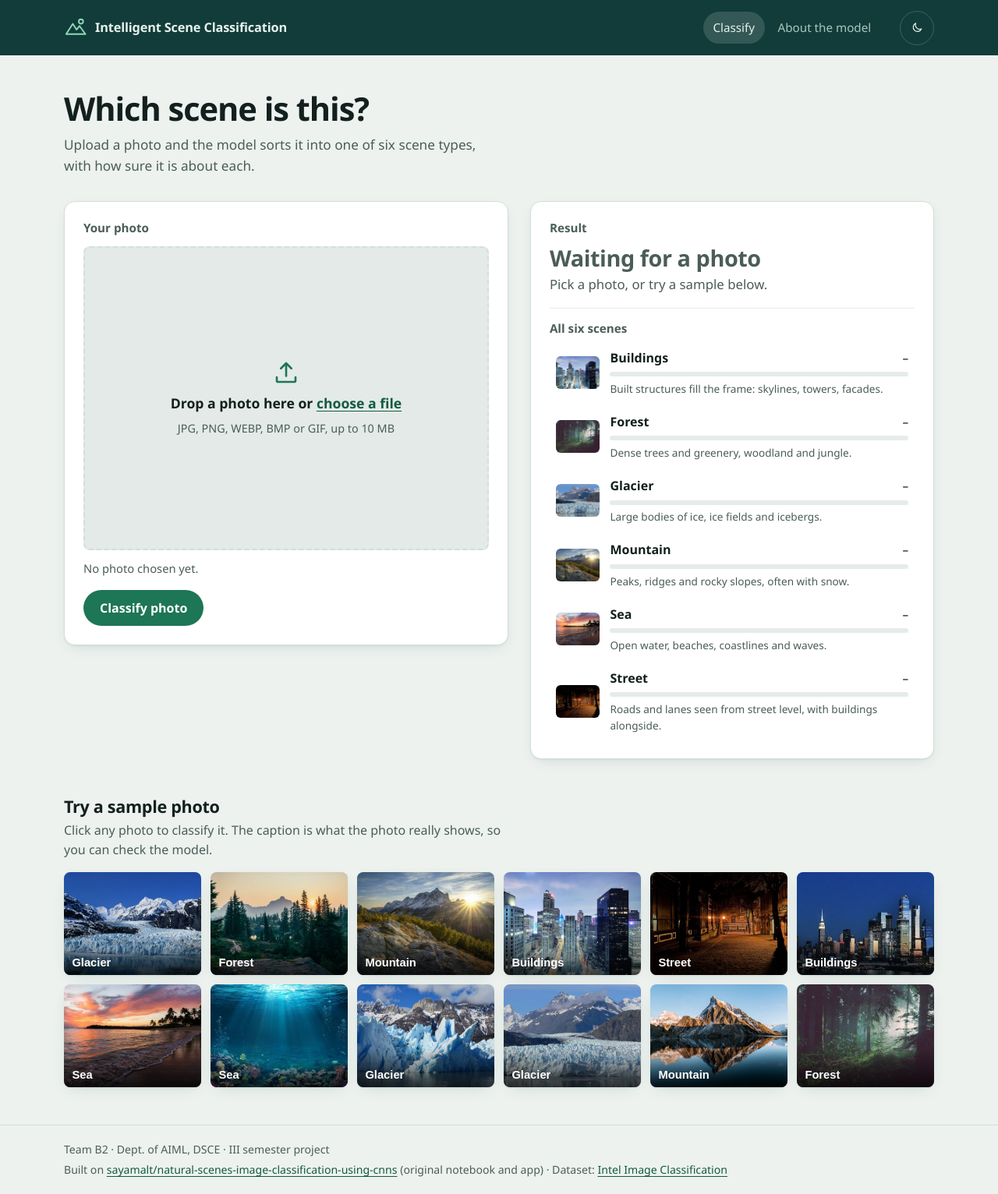
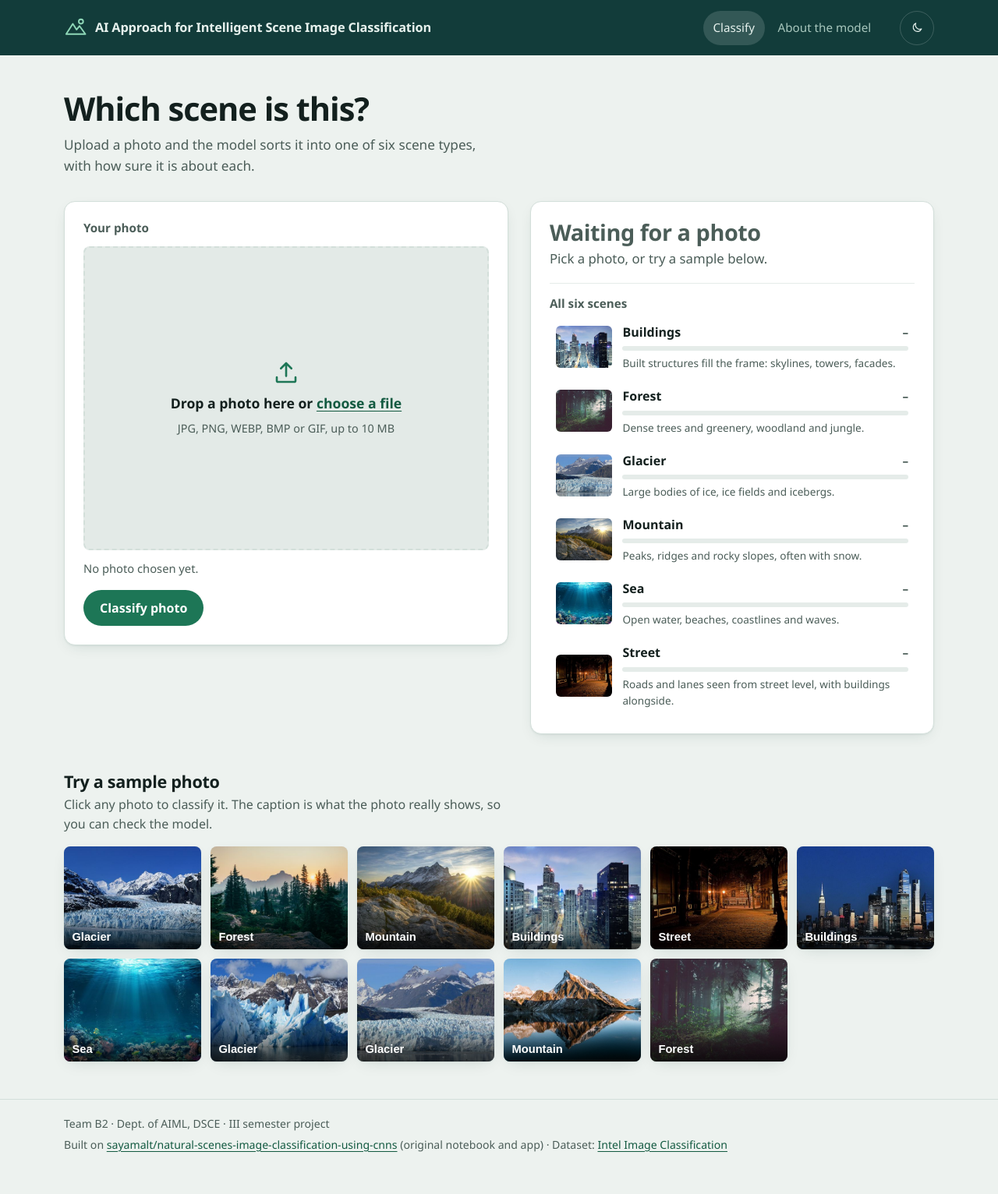
Before and after one commit to vmahammadakheel1401/Intelligent-scene-classification, a Flask app: page / in a window 1280 px wide. Shown: the whole page at 78% size. After the commit the page ends 1478 px from the top, so only its background shows below. Run offline with Flask 3, Linux system fonts and the light colour scheme.

Commit message:
UI review fixes: headings, tap targets, title, photo frame, class guide
From a design review of the new interface:
- The verdict is now the result panel's heading (no small label above it).
- Header shows the full project title on wide screens.
- Class descriptions show on phones too, and an "About the six scenes"
  section stays available after a result.
- All buttons and nav links are at least 44px tall.
- The preview frame takes the photo's own shape, so photos fill it;
  larger scene thumbnails on desktop.
- About page no longer claims the model is already retrained.
- test_image_7.jpeg is no longer shown: it carries an "Unsplash+"
  (paid licence) watermark. README records where the photos come from.

Co-Authored-By: Claude Opus 5.5 <noreply@anthropic.com>

```diff
--- a/app.py
+++ b/app.py
@@ -37,12 +37,13 @@ CLASS_INFO = {
 }
 CLASS_THUMBS = {  # one bundled sample photo that represents each class
     "buildings": "test_image_4.jpg", "forest": "test_image_12.jpg", "glacier": "test_image_10.jpg",
-    "mountain": "test_image_3.jpg", "sea": "test_image_7.jpg", "street": "test_image_5.jpg",
+    "mountain": "test_image_3.jpg", "sea": "test_image_8.jpg", "street": "test_image_5.jpg",
 }
 SAMPLE_LABELS = {  # what each bundled sample image shows (checked by eye)
     "test_image_1.jpg": "glacier", "test_image_2.jpg": "forest", "test_image_3.jpg": "mountain",
     "test_image_4.jpg": "buildings", "test_image_5.jpg": "street", "test_image_6.jpg": "buildings",
-    "test_image_7.jpeg": "sea", "test_image_8.jpg": "sea", "test_image_9.jpg": "glacier",
+    # test_image_7.jpeg is left out: it carries an "Unsplash+" (paid licence) watermark.
+    "test_image_8.jpg": "sea", "test_image_9.jpg": "glacier",
     "test_image_10.jpg": "glacier", "test_image_11.jpg": "mountain", "test_image_12.jpeg": "forest",
 }
 
--- a/static/css/style.css
+++ b/static/css/style.css
@@ -129,8 +129,10 @@ code { font-family: ui-monospace, "Cascadia Mono", Consolas, monospace; font-siz
 .brand { display: flex; align-items: center; gap: 0.6rem; color: inherit; text-decoration: none; font-weight: 600; letter-spacing: -0.01em; margin-right: auto; }
 .brand-mark { width: 1.9rem; height: 1.9rem; color: #8fd8b8; }
 .brand-text { font-size: 1.02rem; }
+.brand-short { display: none; }
 .nav { display: flex; gap: 0.25rem; }
 .nav a {
+    display: inline-flex; align-items: center; justify-content: center; min-height: 2.75rem;
     color: var(--shell-ink-2); text-decoration: none; font-size: 0.95rem; font-weight: 500;
     padding: 0.55rem 0.8rem; border-radius: 999px; transition: background-color 0.15s, color 0.15s;
 }
@@ -178,6 +180,7 @@ code { font-family: ui-monospace, "Cascadia Mono", Consolas, monospace; font-siz
 .dropzone.has-image { border-style: solid; border-color: var(--line); }
 .dropzone.has-image:hover { background: var(--photo-ground); }
 .dropzone-preview { position: absolute; inset: 0; width: 100%; height: 100%; object-fit: contain; }
+.dropzone.has-image { aspect-ratio: var(--img-ratio, 4 / 3); }
 .dropzone-empty { display: grid; justify-items: center; gap: 0.5rem; padding: 1.5rem; text-align: center; color: var(--ink-2); }
 .dropzone-empty .icon-lg { color: var(--accent); }
 .dropzone-title { font-size: 1.1rem; font-weight: 600; color: var(--ink); }
@@ -210,7 +213,7 @@ code { font-family: ui-monospace, "Cascadia Mono", Consolas, monospace; font-siz
 .btn-primary:hover:not(:disabled) { background: var(--accent-strong); }
 .btn-quiet { background: transparent; color: var(--ink); border-color: var(--line); }
 .btn-quiet:hover:not(:disabled) { border-color: var(--ink-2); }
-.btn-small { min-height: 2.25rem; padding: 0.3rem 0.9rem; font-size: 0.9rem; }
+.btn-small { min-height: 2.75rem; padding: 0.3rem 0.9rem; font-size: 0.9rem; }
 .btn .spinner { display: none; }
 .is-busy .btn-primary .spinner { display: inline-block; }
 
@@ -261,6 +264,24 @@ code { font-family: ui-monospace, "Cascadia Mono", Consolas, monospace; font-siz
 .scene.is-top .bar { background: var(--panel); }
 .scene.is-top .scene-rank { background: var(--accent); color: var(--accent-ink); }
 [data-state="done"] .scene:not(.is-top) .scene-thumb { filter: saturate(0.55); }
+.verdict { margin: 0; }
+.scene-guide { margin-top: 1rem; border-top: 1px solid var(--line-soft); padding-top: 0.85rem; }
+.scene-guide summary { cursor: pointer; font-weight: 600; color: var(--accent-strong); min-height: 2.75rem; display: flex; align-items: center; gap: 0.5rem; list-style: none; }
+.scene-guide summary::-webkit-details-marker { display: none; }
+.scene-guide summary::before {
+    content: ""; width: 0.5rem; height: 0.5rem; flex: none; margin-left: 0.15rem;
+    border-right: 2px solid currentColor; border-bottom: 2px solid currentColor;
+    transform: rotate(-45deg); transition: transform 0.2s var(--ease-out);
+}
+.scene-guide[open] summary::before { transform: rotate(45deg); }
+.scene-guide dl { margin: 0.25rem 0 0; display: grid; gap: 0.5rem; }
+.scene-guide dt { font-weight: 600; }
+.scene-guide dd { margin: 0; color: var(--ink-2); font-size: 0.92rem; }
+[data-state="idle"] .scene-guide { display: none; }   /* idle rows already show each description */
+@media (min-width: 861px) {
+    .scene { grid-template-columns: 72px minmax(0, 1fr); }
+    .scene-thumb { width: 72px; height: 54px; }
+}
 
 .is-busy.result .verdict-block { opacity: 0.45; }
 .result .verdict-block { transition: opacity 0.2s; }
@@ -337,6 +358,8 @@ code { font-family: ui-monospace, "Cascadia Mono", Consolas, monospace; font-siz
 }
 @media (max-width: 560px) {
     .brand-text { font-size: 0.95rem; }
+    .brand-long { display: none; }
+    .brand-short { display: inline; }
     .shell-inner { gap: 0.6rem 0.75rem; }
     .nav { order: 3; width: 100%; }
     .nav a { flex: 1; text-align: center; }
@@ -344,7 +367,6 @@ code { font-family: ui-monospace, "Cascadia Mono", Consolas, monospace; font-siz
     .actions .btn { flex: 1 1 100%; }
     .sample-grid { grid-template-columns: repeat(2, minmax(0, 1fr)); }
     .spec-list div { grid-template-columns: minmax(0, 1fr); gap: 0.2rem; }
-    .scene-info { display: none; }
 }
 
 @media (prefers-reduced-motion: reduce) {
--- a/static/js/app.js
+++ b/static/js/app.js
@@ -96,6 +96,11 @@
         currentFile = file;
         if (previewUrl) URL.revokeObjectURL(previewUrl);
         previewUrl = URL.createObjectURL(file);
+        preview.onload = function () {
+            // Let the frame take the photo's own shape (within limits) so the photo fills it.
+            var r = preview.naturalWidth / preview.naturalHeight;
+            if (r) dropzone.style.setProperty('--img-ratio', Math.min(1.9, Math.max(0.75, r)).toFixed(3));
+        };
         preview.src = previewUrl;
         preview.alt = 'Preview of ' + file.name;
         preview.hidden = false;
@@ -115,6 +120,7 @@
         preview.hidden = true;
         emptyState.hidden = false;
         dropzone.classList.remove('has-image');
+        dropzone.style.removeProperty('--img-ratio');
         input.value = '';
         fileMeta.textContent = 'No photo chosen yet.';
         resetBtn.hidden = true;
--- a/templates/about.html
+++ b/templates/about.html
@@ -99,7 +99,7 @@
 
     <section class="about-section" aria-labelledby="credits-title">
         <h2 id="credits-title">Credits</h2>
-        <p>The original notebook, model design and Flask app come from <a href="https://github.com/sayamalt/natural-scenes-image-classification-using-cnns">sayamalt/natural-scenes-image-classification-using-cnns</a>. Team B2 retrained the model with a fixed training pipeline, hardened the backend and rebuilt the interface.</p>
+        <p>The original notebook, model design and Flask app come from <a href="https://github.com/sayamalt/natural-scenes-image-classification-using-cnns">sayamalt/natural-scenes-image-classification-using-cnns</a>. Team B2 rebuilt the training pipeline (<code>train_resnet50_v2.ipynb</code>), hardened the backend and rebuilt the interface; the retrained model is pending.</p>
         <p>Team B2, Dept. of AIML, Dayananda Sagar College of Engineering: [Team member names to be added]</p>
     </section>
 </article>
--- a/templates/base.html
+++ b/templates/base.html
@@ -28,7 +28,7 @@
                     <path d="M3 25 12 11l5 8 4-5 8 11Z" fill="none" stroke="currentColor" stroke-width="2" stroke-linejoin="round"/>
                     <circle cx="23" cy="8" r="3" fill="none" stroke="currentColor" stroke-width="2"/>
                 </svg>
-                <span class="brand-text">Intelligent Scene Classification</span>
+                <span class="brand-text"><span class="brand-long">AI Approach for Intelligent Scene Image Classification</span><span class="brand-short">Intelligent Scene Classification</span></span>
             </a>
             <nav class="nav" aria-label="Main">
                 <a href="{{ url_for('home') }}" {% if request.endpoint in ('home', 'predict') %}aria-current="page"{% endif %}>Classify</a>
--- a/templates/index.html
+++ b/templates/index.html
@@ -45,11 +45,11 @@
         </div>
     </form>
 
-    <section class="panel result" id="result" data-state="{{ 'done' if result else 'idle' }}" aria-labelledby="result-title">
-        <h2 class="panel-title" id="result-title">Result</h2>
+    <section class="panel result" id="result" data-state="{{ 'done' if result else 'idle' }}" aria-labelledby="result-title verdict">
+        <h2 class="visually-hidden" id="result-title">Result</h2>
 
         <div class="verdict-block">
-            <p class="verdict" id="verdict">{{ result.label|capitalize if result else 'Waiting for a photo' }}</p>
+            <h3 class="verdict" id="verdict">{{ result.label|capitalize if result else 'Waiting for a photo' }}</h3>
             <p class="confidence" id="confidence">
                 {% if result %}<span class="num">{{ (result.confidence * 100)|round|int }}%</span> confident{% else %}Pick a photo, or try a sample below.{% endif %}
             </p>
@@ -82,6 +82,12 @@
             </li>
             {% endfor %}
         </ol>
+        <details class="scene-guide">
+            <summary>About the six scenes</summary>
+            <dl>
+                {% for c in classes %}<div><dt>{{ c.name|capitalize }}</dt><dd>{{ c.info }}</dd></div>{% endfor %}
+            </dl>
+        </details>
         <p class="visually-hidden" id="result-announce" aria-live="polite"></p>
     </section>
 </div>
```
Also changed, not shown: README.md, static/thumbs/test_image_7.jpg (deleted).
